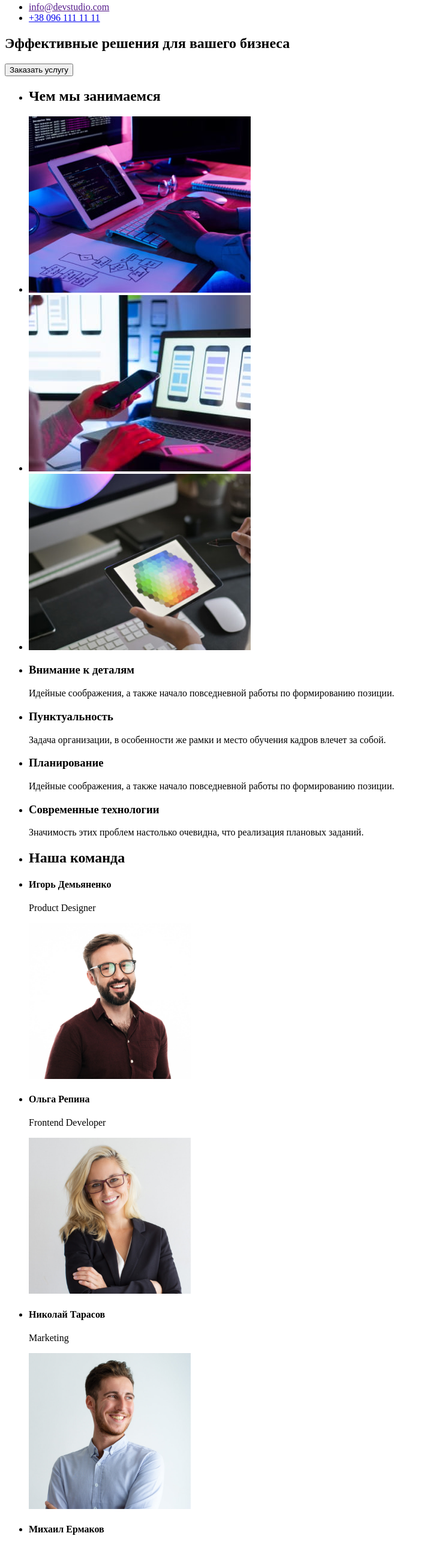
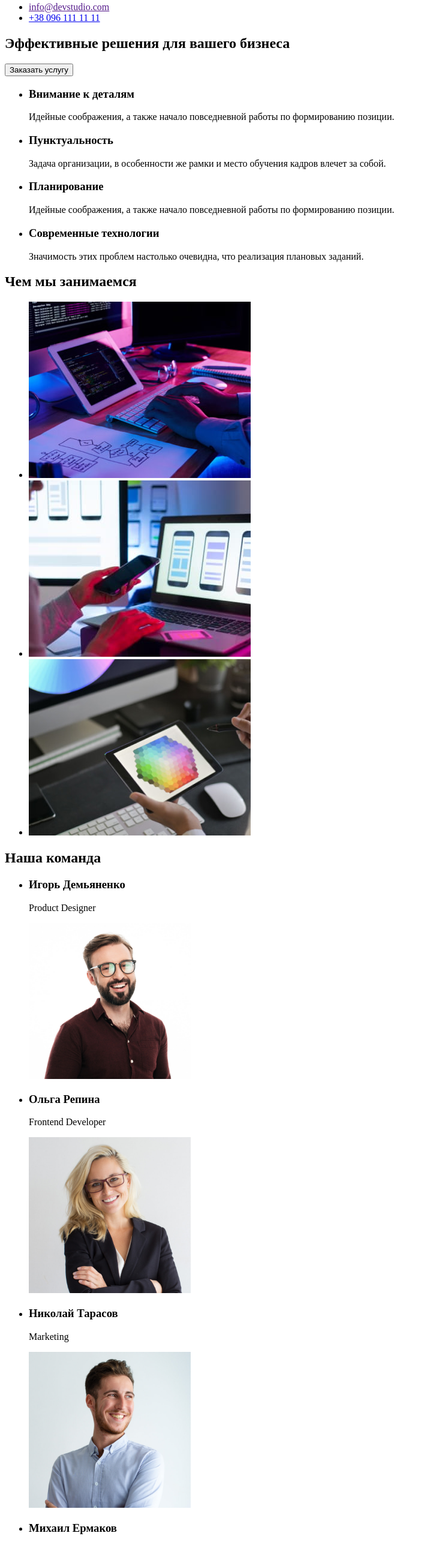
Before and after one commit to EduardGalushko/goit-markup-hw-01., a plain HTML site: page index.html in a window 1280 px wide. Shown: the part 109-2680 px from the top of the page at 60% size, without its empty margins (0-712 px from the left). Drawn offline with Linux system fonts and the light colour scheme.

Commit message:
Внес необходимые исправления

```diff
--- a/index.html
+++ b/index.html
@@ -40,19 +40,9 @@
     <button type="button">Заказать услугу</button>
 </section>
 
-<!--Секция занятий-->
+<!-- Наши особенности -->
 <section>
-
-    <ul>
-
-    <li>
-    <h2>Чем мы занимаемся</h2>
-    </li>
-
-    <li> <img src="./img/files (2).jpg" alt="Кодинг"> </li>
-    <li> <img src="./img/files (1).jpg" alt="Адаптивная верстка">  </li>
-    <li><img src="./img/files (3).jpg" alt="Планшет"> </li>
-
+<ul>
     <li>
         <h3>Внимание к деталям</h3>
         <p>Идейные соображения, а также начало повседневной работы по формированию позиции.</p>
@@ -65,36 +55,45 @@
         <h3>Планирование</h3>
         <p>Идейные соображения, а также начало повседневной работы по формированию позиции.</p>
     </li>
-<li>
-    <h3>Современные технологии</h3>
-    <p>Значимость этих проблем настолько очевидна, что реализация плановых заданий.</p>
-</li>
+    <li>
+        <h3>Современные технологии</h3>
+        <p>Значимость этих проблем настолько очевидна, что реализация плановых заданий.</p>
+    </li>
 </ul>
+</section>
+
+<!-- Секция занятий -->
+<section>
+    <h2>Чем мы занимаемся</h2>
+    <ul>
+    <li> <img src="./img/files (2).jpg" alt="Кодинг"> </li>
+    <li> <img src="./img/files (1).jpg" alt="Адаптивная верстка">  </li>
+    <li><img src="./img/files (3).jpg" alt="Планшет"> </li>
+    </ul>
 </section>
 
 <!--Наша команда-->
 <section>
+    <h2>Наша команда</h2>
 <ul>
+
     <li>
-        <h2>Наша команда</h2>
-    </li>
-    <li>
-        <h4>Игорь Демьяненко</h4>
+        <h3>Игорь Демьяненко</h3>
         <p>Product Designer</p>
         <img src="./img/img.jpg" width="270" alt="Игорь Демьяненко">
     </li>
     <li>
-        <h4>Ольга Репина</h4>
+        <h3>Ольга Репина</h3>
         <p>Frontend Developer</p>
        <img src="./img/img (1).jpg"  width="270" alt="Ольга Репина">
     </li>
     <li>
-        <h4>Николай Тарасов</h4>
+        <h3>Николай Тарасов</h3>
         <p>Marketing</p>
         <img src="./img/img (2).jpg"  width="270" alt="Николай Тарасов">
     </li>
     <li>
-        <h4>Михаил Ермаков</h4>
+        <h3>Михаил Ермаков</h3>
         <p>UI Designer</p>
         <img src="./img/img (3).jpg"  width="270" alt="Михаил Ермаков">
     </li>
@@ -104,14 +103,14 @@
 
 <!--Подвал сайта-->
 <footer>
-    <div>
+    <a href=""><span>Web</span> Studio</a>
+    <address>
     <ul>
-        <li><a href=""><span>Web</span> Studio</a></li>
-        <li><address>г. Киев, пр-т Леси Украинки, 26</address></li>
-        <li><a href="">info@devstudio.com</a></li>
+        <li><a href=""> г. Киев, пр-т Леси Украинки, 26</a></li>
+        <li><a href="mailto:info@devstudio.com">info@devstudio.com</a></li>
         <li><a href="tel:+380961111111">+38 096 111 11 11</a></li>
     </ul>
-    </div>
+    </address>
 </footer>
 </body>
 </html>
```
